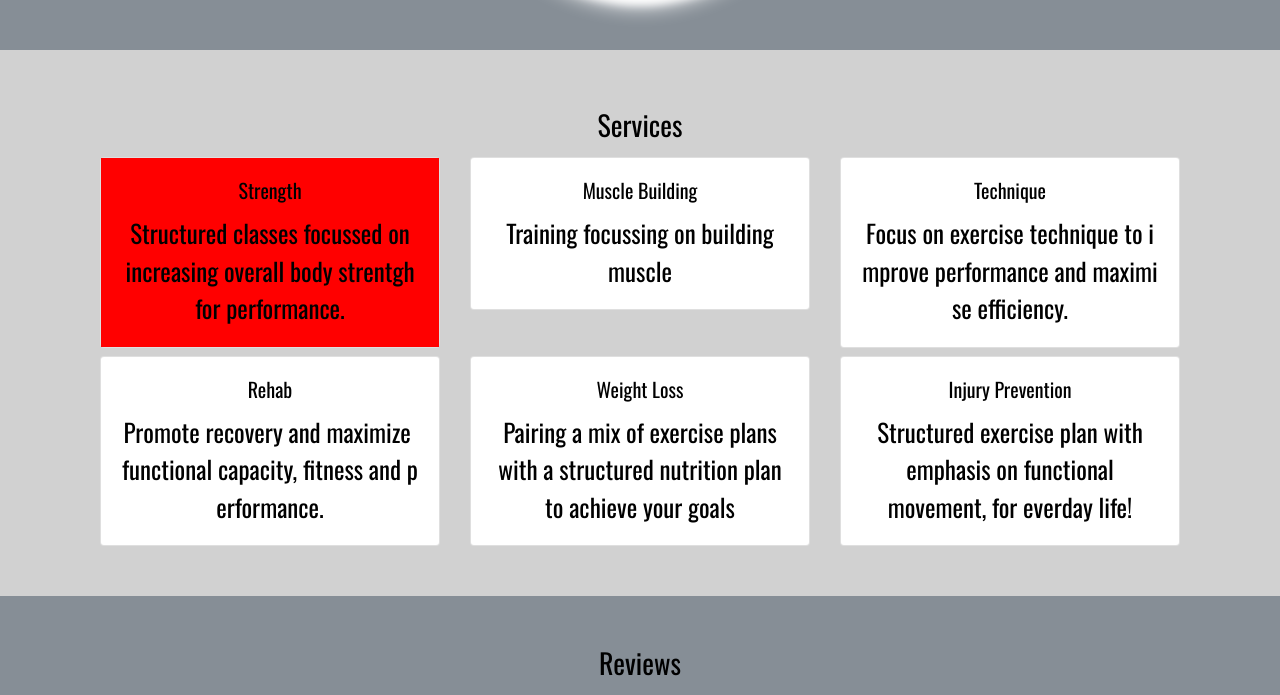
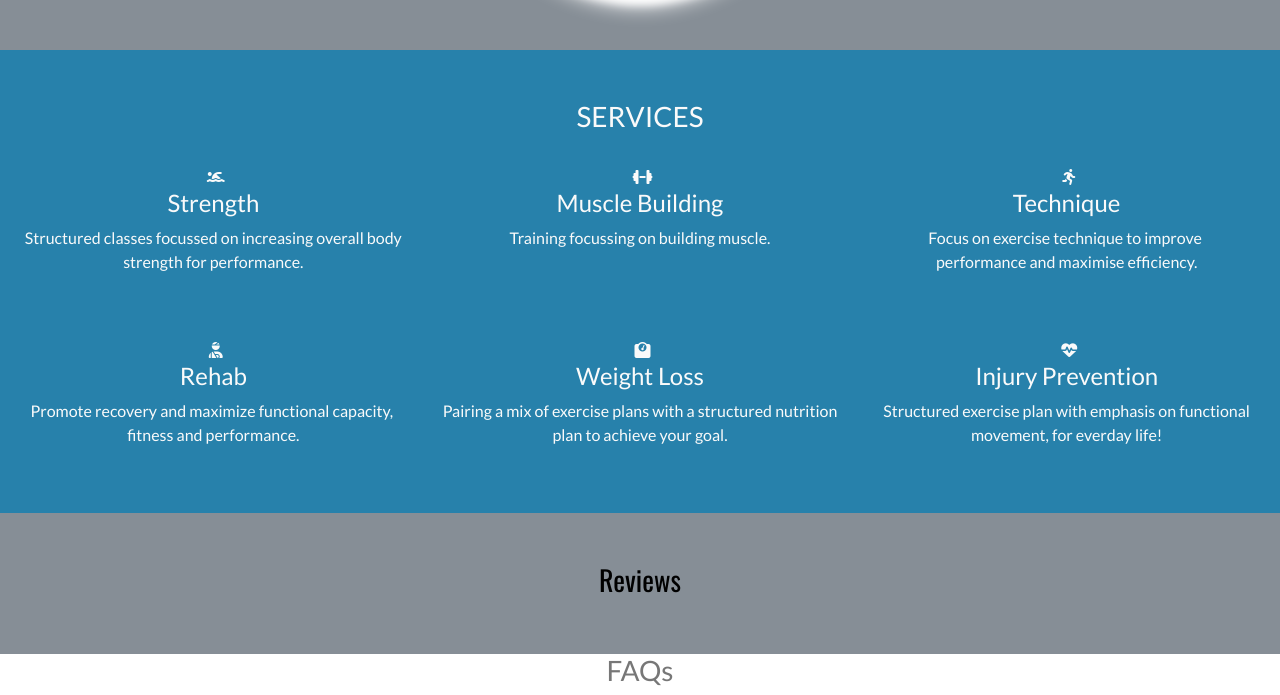
Before and after one commit to mattamo90/HART-Health-and-Fitness, a plain HTML site: page index.html in a window 1280 px wide. Shown: the part 1875-2570 px from the top of the page. Drawn offline with nearby package versions, Linux system fonts and the light colour scheme; a web font is replaced by a local one.

Commit message:
Removed cards from services section to make look clearer

```diff
--- a/assets/css/style.css
+++ b/assets/css/style.css
@@ -91,22 +91,19 @@ body {
 /* <!--Services--> */
 
 
-#Services {
-    font-family: 'Oswald';
+/* Services section - Wanted a seperate color to stand out */
+
+
+
+.container-wrap-blue {
+
+    background-color: #2781ab;
+    color: #fafafa;
+    padding-bottom: 50px;
     padding-top: 50px;
-    font-size: 25px;
-    color: black;
-    background-color: #d1d1d1;
-    padding-right: 100px;
-    padding-left: 100px;
-    margin: 0;
-    padding-bottom:50px;
 }
 
-.card-strength {
 
-    background-color: red ;
-}
 
 
 /* Reviews */
--- a/index.html
+++ b/index.html
@@ -28,10 +28,13 @@
 				<div class="collapse navbar-collapse" id='navbarNavDropdown'>
 					<ul class=" navbar-nav">
 						<li class="nav-item mr-2"><a href="index.html#About" class="nav-link hvr-float">About</a></li>
-					<li class="nav-item mr-2"><a href="index.html#Services" class="nav-link hvr-float">Services</a></li>
-					<li class="nav-item mr-2"><a href="index.html#Reviews" class="nav-link hvr-float">Reviews</a></li>
+						<li class="nav-item mr-2"><a href="index.html#Services" class="nav-link hvr-float">Services</a>
+						</li>
+						<li class="nav-item mr-2"><a href="index.html#Reviews" class="nav-link hvr-float">Reviews</a>
+						</li>
 						<li class="nav-item mr-2"><a href="index.html#FAQs" class="nav-link hvr-float">FAQs</a></li>
-					<li class="nav-item mr-2"><a href="index.html#Contact" class="nav-link hvr-float">Contact</a></li>
+						<li class="nav-item mr-2"><a href="index.html#Contact" class="nav-link hvr-float">Contact</a>
+						</li>
 					</ul>
 				</div>
 			</nav>
@@ -85,69 +88,57 @@
 
 		<!--Services-->
 
-		<div id="Services">
+		<div class="Services">
 			<a name='Services'></a>
 
-			<h3 class="mt-2 mb-2 text-center">Services</h3>
+			<div class="container-fluid text-center container-wrap-blue">
+
+				<h3>SERVICES</h3>
+
+
+				<br>
 				<div class="row">
-				<div class="mt-2 col-sm-4">
-					<div class="card">
-						<div class="card-strength">
-							<div class="card-body">
-
-								<h5 class="card-title text-center">Strength</h5>
-								<p class="card-text text-center">Structured classes focussed on increasing overall body strentgh for performance.</p>
+					<div class="col-sm-4">
+						<i class="fas fa-swimmer"></i>
+						<h4>Strength</h4>
+						<p>Structured classes focussed on increasing overall body strength for performance.</p>
+					</div>
+					<div class="col-sm-4">
+						<i class="fas fa-dumbbell"></i>
+						<h4>Muscle Building</h4>
+						<p>Training focussing on building muscle.</p>
+					</div>
+					<div class="col-sm-4">
+						<i class="fas fa-running"></i>
+						<h4>Technique</h4>
+						<p>Focus on exercise technique to improve
+							performance and maximise efficiency.</p>
+					</div>
+				</div>
+				<br><br>
+				<div class="row">
+					<div class="col-sm-4">
+						<i class="fas fa-user-injured"></i>
+						<h4>Rehab</h4>
+						<p>Promote recovery and maximize functional capacity,
+							fitness and performance.</p>
+					</div>
+					<div class="col-sm-4">
+						<i class="fas fa-weight"></i>
+						<h4>Weight Loss</h4>
+						<p>Pairing a mix of exercise plans with a structured nutrition plan to achieve your goal.</p>
+					</div>
+					<div class="col-sm-4">
+						<i class="fas fa-heartbeat"></i>
+						<h4>Injury Prevention</h4>
+						<p>Structured exercise plan with emphasis on functional movement, for everday life!</p>
 					</div>
 				</div>
 			</div>
-				</div>
-				<div class="mt-2 col-sm-4">
-					<div class="card text-center">
-						<div class="card-body">
-							<h5 class="card-title text-center">Muscle Building</h5>
-							<p class="card-text text-center">Training focussing on building muscle</p>
-						</div>
-					</div>
-				</div>
-				<div class="mt-2 col-sm-4">
-					<div class="card text-center">
-						<div class="card-body">
-							<h5 class="card-title text-center">Technique</h5>
-							<p class="card-text text-center">
-								Focus on exercise technique to improve performance and maximise efficiency.</p>
-						</div>
-					</div>
-				</div>
-			</div>
-			<div class="row">
-				<div class="mt-2 col-sm-4">
-					<div class="card text-center">
-						<div class="card-body">
-							<h5 class="card-title text-center">Rehab</h5>
-							<p class="card-text text-center">
-								Promote recovery and maximize functional capacity, fitness and performance.</p>
-						</div>
-					</div>
-				</div>
-				<div class="mt-2 col-sm-4">
-					<div class="card text-center">
-						<div class="card-body">
-							<h5 class="card-title text-center">Weight Loss</h5>
-							<p class="card-text text-center">Pairing a mix of exercise plans with a structured nutrition
-								plan to achieve your goals</p>
-						</div>
-					</div>
-				</div>
-				<div class="mt-2 col-sm-4">
-					<div class="card text-center">
-						<div class="card-body">
-							<h5 class="card-title text-center">Injury Prevention</h5>
-							<p class="card-text text-center">Structured exercise plan with emphasis on functional movement, for everday life!</p>
-						</div>
-					</div>
-				</div>
-			</div>
-        </div>
+
+
+
+
 
 
 			<!--Reviews-->
```
Lines whose indentation alone changed are shown as unchanged.
